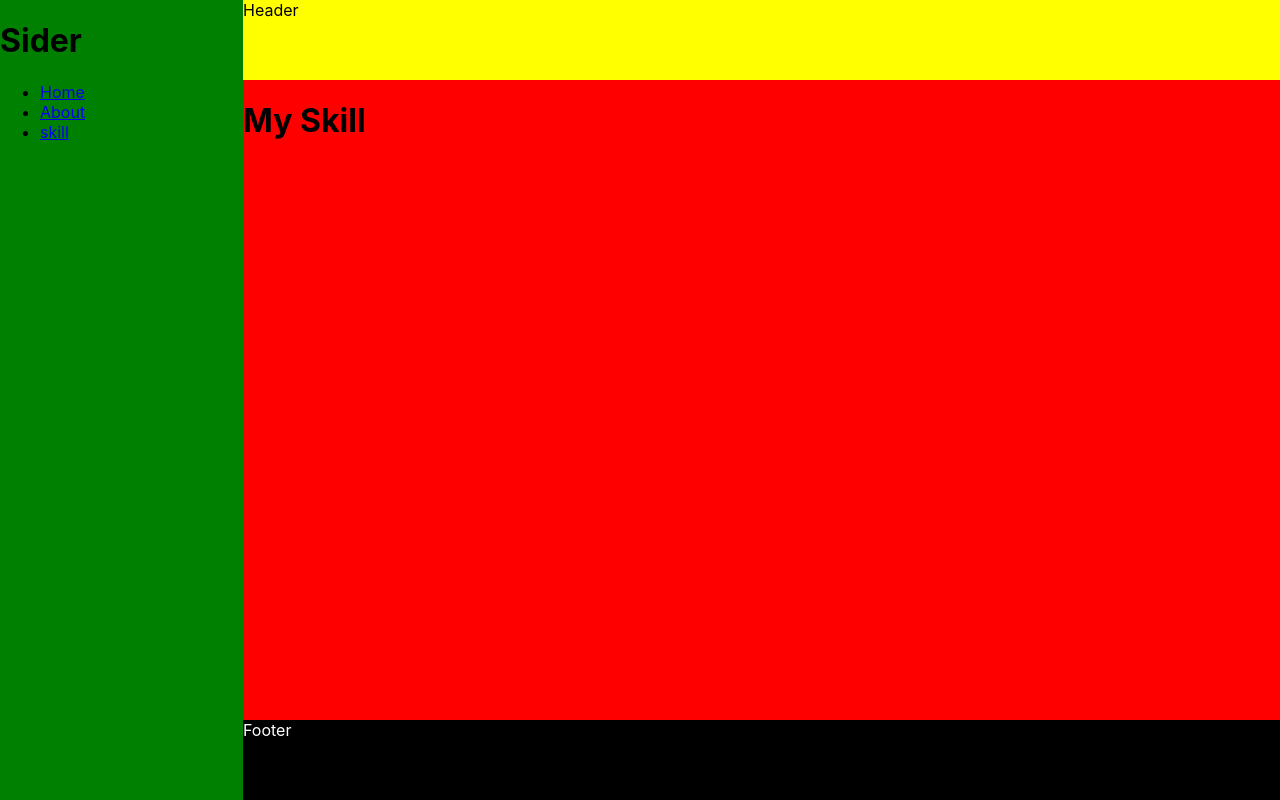
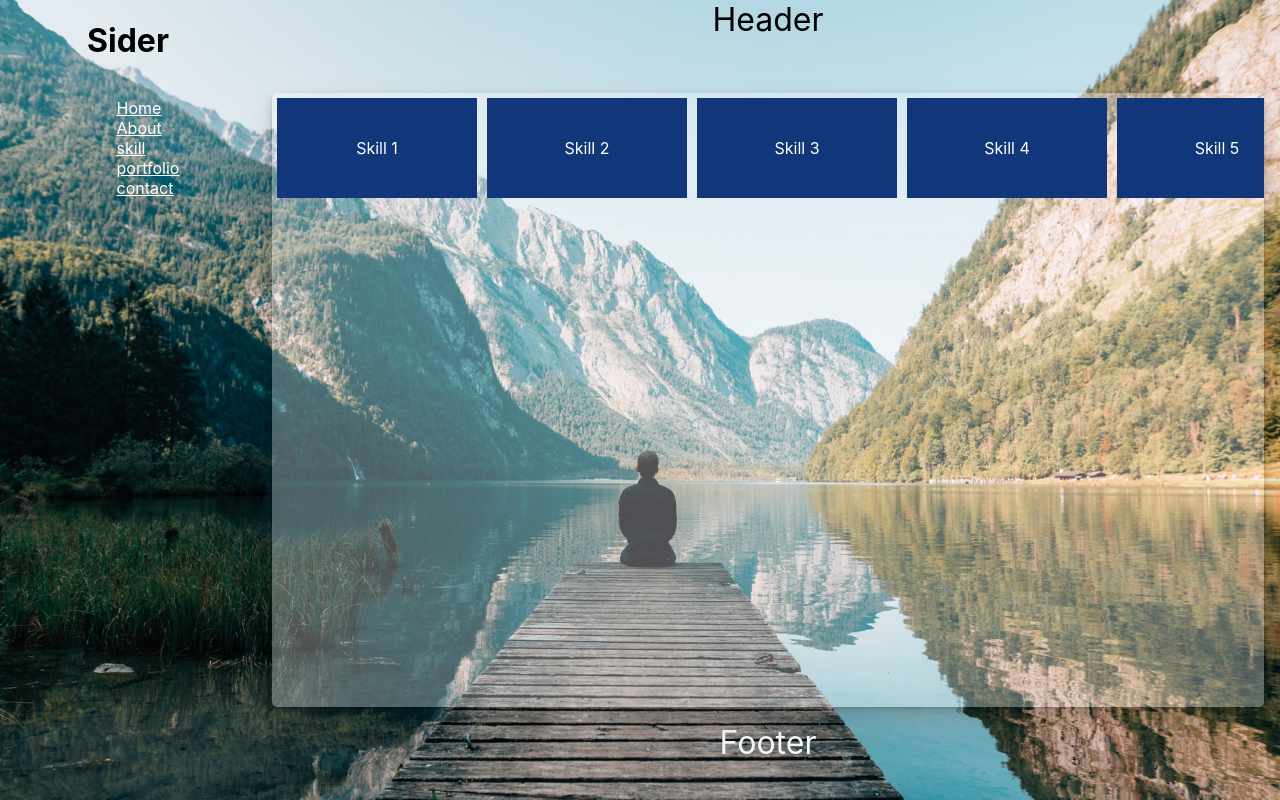
Before and after one commit to fubini108014/react-portfolio-page, a React (Create React App) app: page /skill in a window 1280 px wide. Built offline with nearby package versions, Linux system fonts and the light colour scheme.

Commit message:
add react-indiana-drag-scroll

```diff
--- a/package.json
+++ b/package.json
@@ -4,13 +4,17 @@
     "private": true,
     "homepage": "https://fubini108014.github.io/react-portfolio-page/",
     "dependencies": {
+        "@material-ui/core": "^4.11.0",
         "@testing-library/jest-dom": "^4.2.4",
         "@testing-library/react": "^9.5.0",
         "@testing-library/user-event": "^7.2.1",
+        "animate.css": "^4.1.1",
         "antd": "^4.6.2",
         "gh-pages": "^3.1.0",
         "react": "^16.13.1",
         "react-dom": "^16.13.1",
+        "react-indiana-drag-scroll": "^1.6.1",
+        "react-masonry-component": "^6.2.1",
         "react-router-dom": "^5.2.0",
         "react-scripts": "3.4.3",
         "save-dev": "0.0.1-security",
--- a/src/App.js
+++ b/src/App.js
@@ -10,6 +10,8 @@ import {
 import Home from "./pages/Home";
 import About from "./pages/About";
 import Skill from "./pages/Skill";
+import Portfolio from "./pages/Portfolio";
+import Contact from "./pages/Contact";
 import { BrowserRouter as Router, Switch, Route, Link } from "react-router-dom";
 function App() {
     return (
@@ -27,6 +29,12 @@ function App() {
                         <li>
                             <Link to="/skill">skill</Link>
                         </li>
+                        <li>
+                            <Link to="/portfolio">portfolio</Link>
+                        </li>
+                        <li>
+                            <Link to="/contact">contact</Link>
+                        </li>
                     </ul>
                 </Sider>
                 <Right>
@@ -36,6 +44,14 @@ function App() {
                             <Route exact path="/" component={() => <Home />} />
                             <Route path="/about" component={() => <About />} />
                             <Route path="/skill" component={() => <Skill />} />
+                            <Route
+                                path="/portfolio"
+                                component={() => <Portfolio />}
+                            />
+                            <Route
+                                path="/contact"
+                                component={() => <Contact />}
+                            />
                             <Route
                                 component={() => <div>404 Not found </div>}
                             />
--- /dev/null
+++ b/src/pages/Contact.js
@@ -0,0 +1,11 @@
+import React from "react";
+
+function Contact() {
+    return (
+        <div>
+            <h1>Contact Me!!!!</h1>
+        </div>
+    );
+}
+
+export default Contact;
--- /dev/null
+++ b/src/pages/Portfolio.js
@@ -0,0 +1,18 @@
+import React from "react";
+import { MasonryOut } from "../styled/styledPortfolio";
+import Masonry from "react-masonry-component";
+function Portfolio() {
+    return (
+        <MasonryOut>
+            <Masonry>
+                {/* array of JSX items */}
+                <div>My Element</div>
+                <div>My Element</div>
+                <div>My Element</div>
+                <div>My Element</div>
+            </Masonry>
+        </MasonryOut>
+    );
+}
+
+export default Portfolio;
--- a/src/pages/Skill.js
+++ b/src/pages/Skill.js
@@ -1,10 +1,21 @@
 import React from "react";
-
+import ScrollContainer from "react-indiana-drag-scroll";
+import { SkillCard, SkillContainer } from "../styled/styledSkill";
 function Skill() {
     return (
-        <div>
-            <h1>My Skill </h1>
-        </div>
+        <SkillContainer>
+            <ScrollContainer className="scroll-container">
+                <SkillCard>Skill 1</SkillCard>
+                <SkillCard>Skill 2</SkillCard>
+                <SkillCard>Skill 3</SkillCard>
+                <SkillCard>Skill 4</SkillCard>
+                <SkillCard>Skill 5</SkillCard>
+                <SkillCard>Skill 6</SkillCard>
+                <SkillCard>Skill 7</SkillCard>
+                <SkillCard>Skill 8</SkillCard>
+                <SkillCard>Skill 9</SkillCard>
+            </ScrollContainer>
+        </SkillContainer>
     );
 }
 
--- a/src/styled/styledApp.js
+++ b/src/styled/styledApp.js
@@ -1,35 +1,72 @@
 import styled from "styled-components";
-
+import backGroundImage from "../images/pexels-simon-migaj-1920x1212.jpg";
 export const Layout = styled.div`
     width: 100vw;
     height: 100vh;
-    background-color: #c8c8c8;
+    background-image: url(${backGroundImage});
     display: flex;
+    background-repeat: no-repeat;
+    background-size: auto;
+    background-position: center;
+    background-size: cover;
 `;
 
 export const Sider = styled.div`
-    background-color: green;
-    width: 300px;
+    //background-color: green;
+    width: 20%;
+    display: flex;
+    justify-content: flex-start;
+    align-items: center;
+    flex-direction: column;
+    & li {
+        list-style-type: none;
+    }
+    & a {
+        color: #fff;
+    }
 `;
 
 export const Right = styled.div`
-    background-color: gray;
+    //background-color: gray;
     height: 100%;
-    width: 100%;
+    width: 80%;
     display: flex;
     flex-direction: column;
 `;
 
 export const Header = styled.div`
-    background-color: yellow;
-    height: 100px;
+    //background-color: yellow;
+    height: 10%;
+    font-size: 2rem;
+    display: flex;
+    justify-content: center;
 `;
 export const Content = styled.div`
-    background-color: red;
-    height: 100%;
+    height: 80%;
+    background: hsla(0, 0%, 100%, 0.3);
+    position: relative;
+    overflow: hidden;
+    margin: 1rem;
+    border-radius: 5px;
+    box-shadow: rgba(0, 0, 0, 0.07) 0px 1px 2px, rgba(0, 0, 0, 0.07) 0px 2px 4px,
+        rgba(0, 0, 0, 0.07) 0px 4px 8px, rgba(0, 0, 0, 0.07) 0px 8px 16px,
+        rgba(0, 0, 0, 0.07) 0px 16px 32px, rgba(0, 0, 0, 0.07) 0px 32px 64px;
+    &::before {
+        content: "";
+        position: absolute;
+        top: 0;
+        right: 0;
+        bottom: 0;
+        left: 0;
+        filter: blur(20px);
+        z-index: -1;
+        margin: -30px;
+    }
 `;
 export const Footer = styled.div`
     color: #fff;
-    height: 100px;
-    background-color: black;
+    height: 10%;
+    font-size: 2rem;
+    display: inline-flex;
+    justify-content: center;
 `;
--- /dev/null
+++ b/src/styled/styledPortfolio.js
@@ -0,0 +1,22 @@
+import styled from "styled-components";
+
+export const MasonryOut = styled.div`
+    .my-masonry-grid {
+        display: -webkit-box; /* Not needed if autoprefixing */
+        display: -ms-flexbox; /* Not needed if autoprefixing */
+        display: flex;
+        margin-left: -30px; /* gutter size offset */
+        width: auto;
+    }
+    .my-masonry-grid_column {
+        padding-left: 30px; /* gutter size */
+        background-clip: padding-box;
+    }
+
+    /* Style your items */
+    .my-masonry-grid_column > div {
+        background: blue;
+        color: #fff;
+        margin-bottom: 30px;
+    }
+`;
--- /dev/null
+++ b/src/styled/styledSkill.js
@@ -0,0 +1,20 @@
+import styled from "styled-components";
+
+export const SkillContainer = styled.div`
+    width: 100%;
+    & .scroll-container {
+        display: flex;
+    }
+`;
+
+export const SkillCard = styled.div`
+    width: 200px;
+    min-width: 200px;
+    height: 100px;
+    display: flex;
+    color: #fff;
+    align-items: center;
+    justify-content: center;
+    margin: 5px;
+    background-color: #113679;
+`;
```
Also changed, not shown: public/manifest.json, src/images/pexels-simon-migaj-1920x1212.jpg (added), 1 other file (tests, documents, lock files or other folders).
